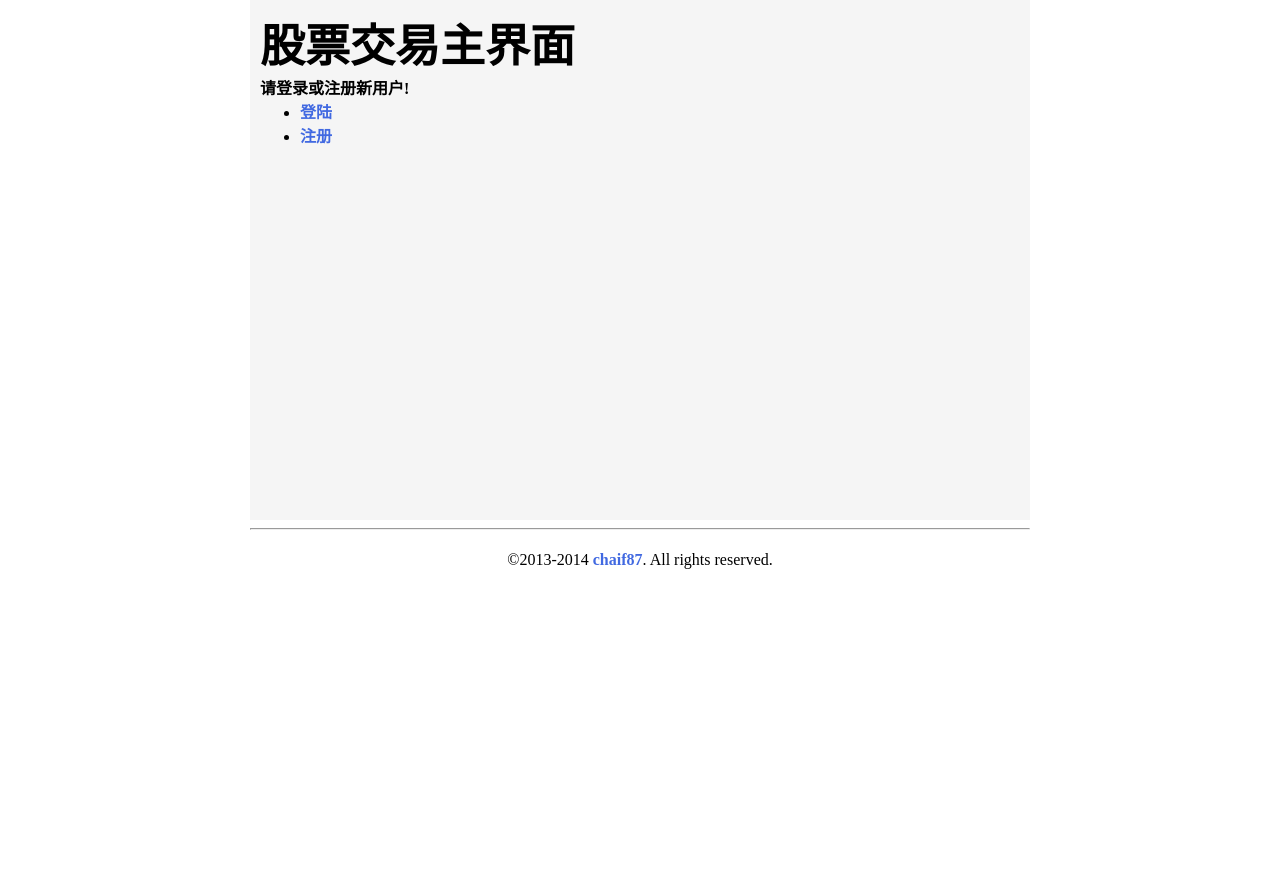
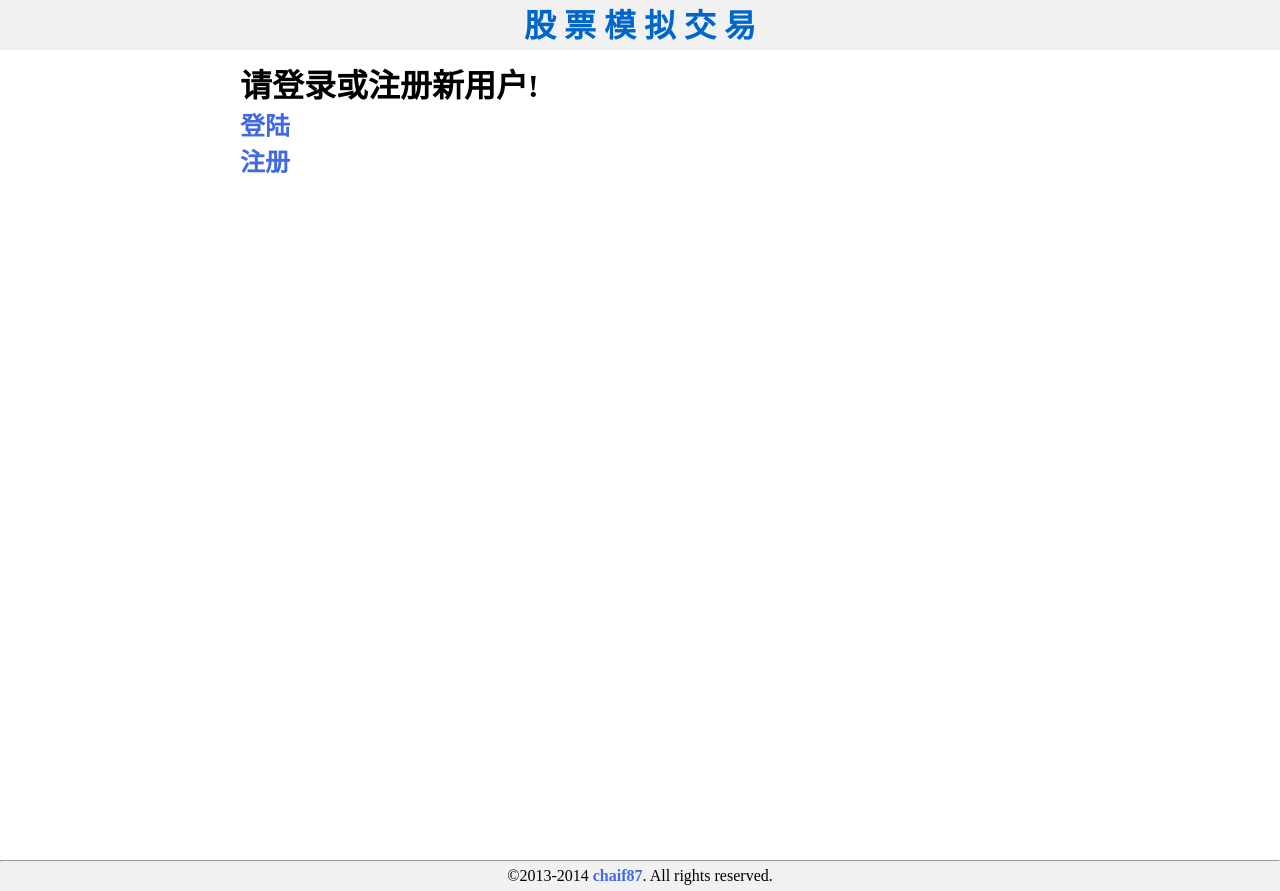
Before and after one commit to cforth/stock-trading, a PHP site: page /home.php in a window 1280 px wide. Before the commit the page ends 569 px from the top, so only its background shows below. Run offline with PHP 8.4, Linux system fonts and the light colour scheme.

Commit message:
调整了网页样式

```diff
--- a/module/header.php
+++ b/module/header.php
@@ -8,4 +8,7 @@
 </head>
 
 <body>
+  <div id="header">
+    <h1>股 票 模 拟 交 易</h1>
+  </div>
   <div id="text">
--- a/public/css/mystyle.css
+++ b/public/css/mystyle.css
@@ -1,8 +1,32 @@
+* {
+  margin:0;
+  padding:0;
+}
+
+div#header {
+  height:50px;
+  background-color:#F1F1F1;
+  color:#0066CC;
+  border-style:none;
+  text-align:center;
+  /*text-indent:10px;*/
+  margin-bottom:10px;
+}
+
+div#text {
+  width:800px;
+  margin:0 auto;
+  height:auto!important;
+  min-height:800px;
+}
+
+div#footer {
+  text-align:center;
+  background-color:#F1F1F1;
+}
+
 body {
-  width:780px;
-  margin:0 auto;
   font-family: \5FAE\8F6F\96C5\9ED1;
-  background:#FFFFFF;
 }
 
 p {
@@ -26,34 +50,12 @@ a:hover {
   text-decoration:underline;
 }
 
-h1 {
-  margin:0;
-  font-size:45px;
-}
-
-h2 {
-  margin-bottom:0;
-  font-size:35px;
-}
-
-h3 {
-  margin-bottom:0;
-  font-size:25px;
-}
 
 ul {
   margin:0;
 }
 
-div#text {
-  background-color:#F5F5F5;
-  border-style:none;
-  padding:10px;
-  min-height:500px; //（解决ie8.9.ff.chrome）
-  *+height:100%;  //（解决ie7）
-  _height:500px; //（解决ie6） ie6超出自动溢出
+li {
+  list-style:none;
+  font-size:25px;
 }
-
-div#footer {
-  text-align:center;
-}
--- a/public/home.php
+++ b/public/home.php
@@ -3,15 +3,15 @@
   session_start();
   require '../module/header.php';
 ?>
-    <h1>股票交易主界面</h1>
       <?php if (isset($_SESSION["authenticated"])) { ?>
-        <p>欢迎您, <?php print($_SESSION['user']) ?> !</p>
+        <h1>欢迎您, <?php print($_SESSION['user']) ?> !</h1>
         <br />
-        <a href="logout.php">注销</a>
-        <br />
-        <a href="business.php">交易</a>
+        <ul>
+          <li><a href="logout.php">注销</a></li>
+          <li><a href="business.php">交易</a></li>
+        </ul>
       <?php } else { ?>
-        <b>请登录或注册新用户!</b>
+        <h1>请登录或注册新用户!</h1>
         <ul>
           <li><a href="login.php">登陆</a></li>
           <li><a href="register.php">注册</a></li>
--- a/public/logout.php
+++ b/public/logout.php
@@ -13,7 +13,9 @@
 ?>
 
     <h1>您已经登出!</h1>
-    <a href="home.php">回主页面</a>
+    <ul>
+      <li><a href="home.php">回主页面</a></li>
+    </ul>
 
 <?php
   require '../module/footer.php';
```
Also changed, not shown: public/business.php (+9 -4 lines), public/login.php (+6 -2 lines), public/register.php (+7 -2 lines).
